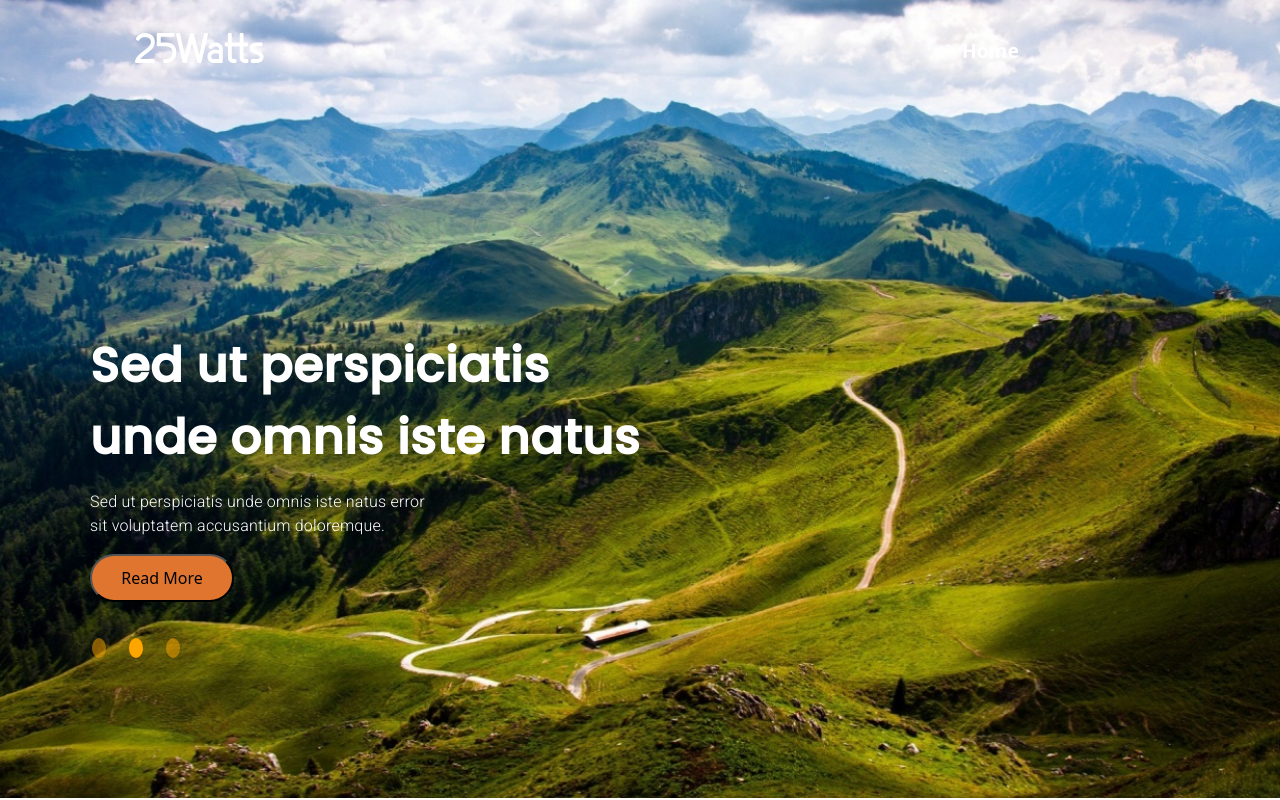
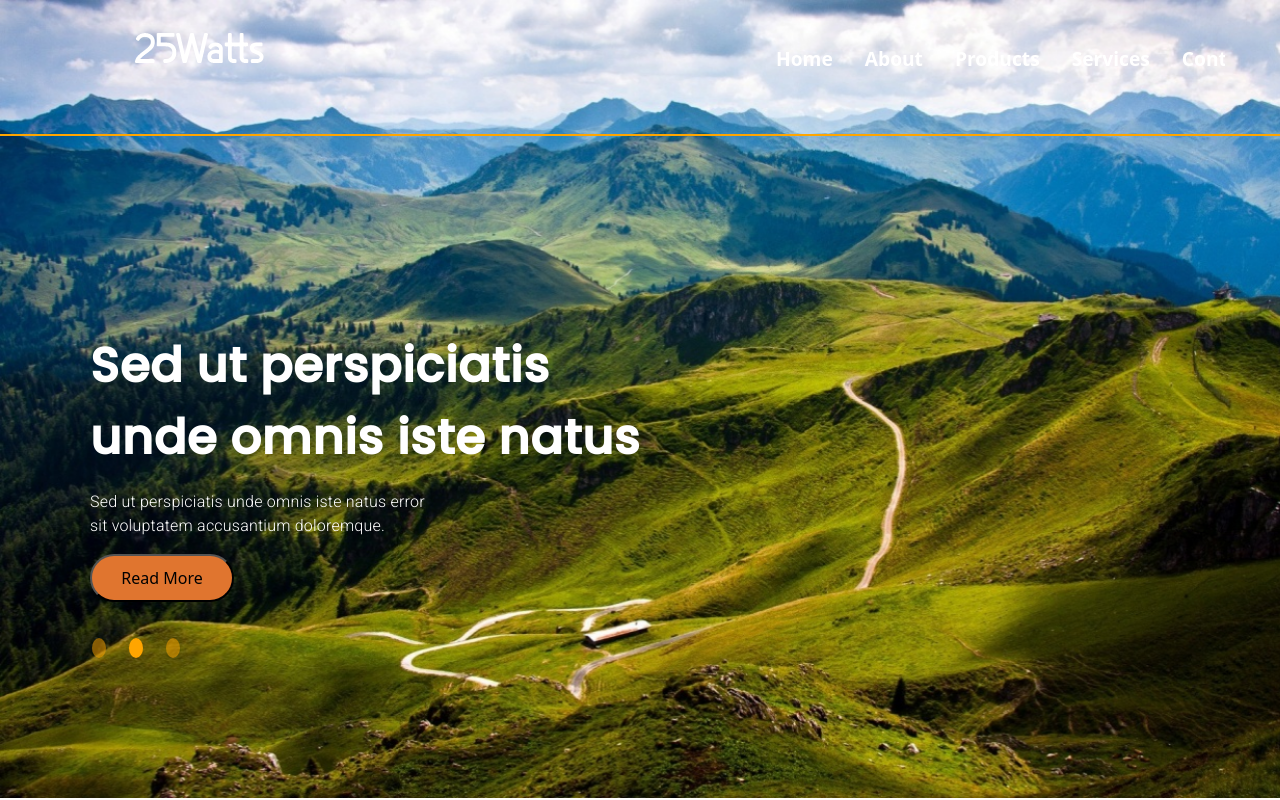
Before and after one commit to Erickmata1798/eam1798, a React (Create React App) app: page / in a window 1280 px wide. Shown: the top 800 px of the page. Built offline with nearby package versions, Linux system fonts and the light colour scheme.

Commit message:
UPDATE 11/12/2021 APP READY

```diff
--- a/src/CSS/Header.scss
+++ b/src/CSS/Header.scss
@@ -68,24 +68,5 @@
     padding: 0.5rem 0;
   }
 }
-@media screen and (min-width: 375px){
-  .nav-links a {
-    margin: 15px;
-    display: initial;
-    text-decoration: none;
-    padding: 1rem 0;
-    color: white;
-    transition: var(--mainTransition);
-    text-align: center;
-    font-size: 1.20rem;
-    font-weight: 600;
-    font-family: var(--main-font);
-    letter-spacing: var(--mainSpacing);
-    padding-left: 187px;
 
-  }
-  .navbar1 {
-    border-bottom: none;
-  }
-}
 /* end of navbar */
--- a/src/components/Contact.js
+++ b/src/components/Contact.js
@@ -51,25 +51,25 @@ class Contact extends Component {
                     <label>
                         Name
                         <br /> <input type="text" name="name" onChange={this.handleInput} value={this.state.name} className="contact__form__input-name" />
-                        <span className="text-danger">{this.state.error_list.name}</span>
+                        <br/><span className="text-danger">{this.state.error_list.name}</span>
                     </label>
                     <br />
                     <label>
                         Email
                         <br /> <input type="text" name="email" onChange={this.handleInput} value={this.state.email} className="contact__form__input-email" />
-                        <span className="text-danger">{this.state.error_list.email}</span>
+                        <br/><span className="text-danger">{this.state.error_list.email}</span>
                     </label>
                     <br />
                     <label>
                         Phone
                         <br /> <input type="text" name="phone" onChange={this.handleInput} value={this.state.phone} className="contact__form__input-phone" />
-                        <span className="text-danger">{this.state.error_list.phone}</span>
+                        <br/><span className="text-danger">{this.state.error_list.phone}</span>
                     </label>
                     <br />
                     <label>
                         Message
                         <br /> <input type="text" name="message" onChange={this.handleInput} value={this.state.message} className="contact__form__input-message" />
-                        <span className="text-danger">{this.state.error_list.message}</span>
+                        <br/><span className="text-danger">{this.state.error_list.message}</span>
                     </label>
                     <br /><input type="submit" value="Send" className="contact__form__input-submit" />
                 </form>
```
Also changed, not shown: src/CSS/Contact.scss (line endings or trailing spaces).
